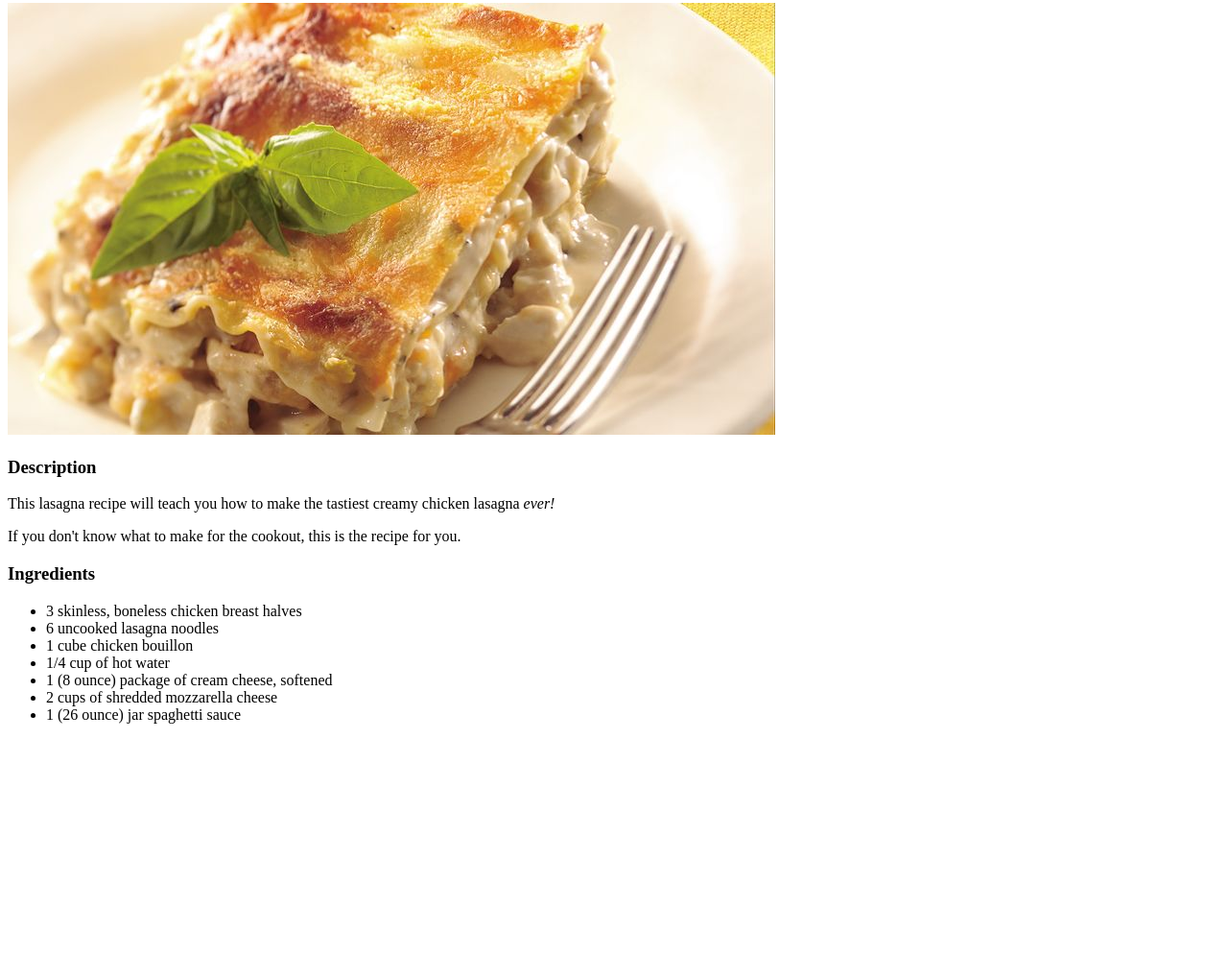
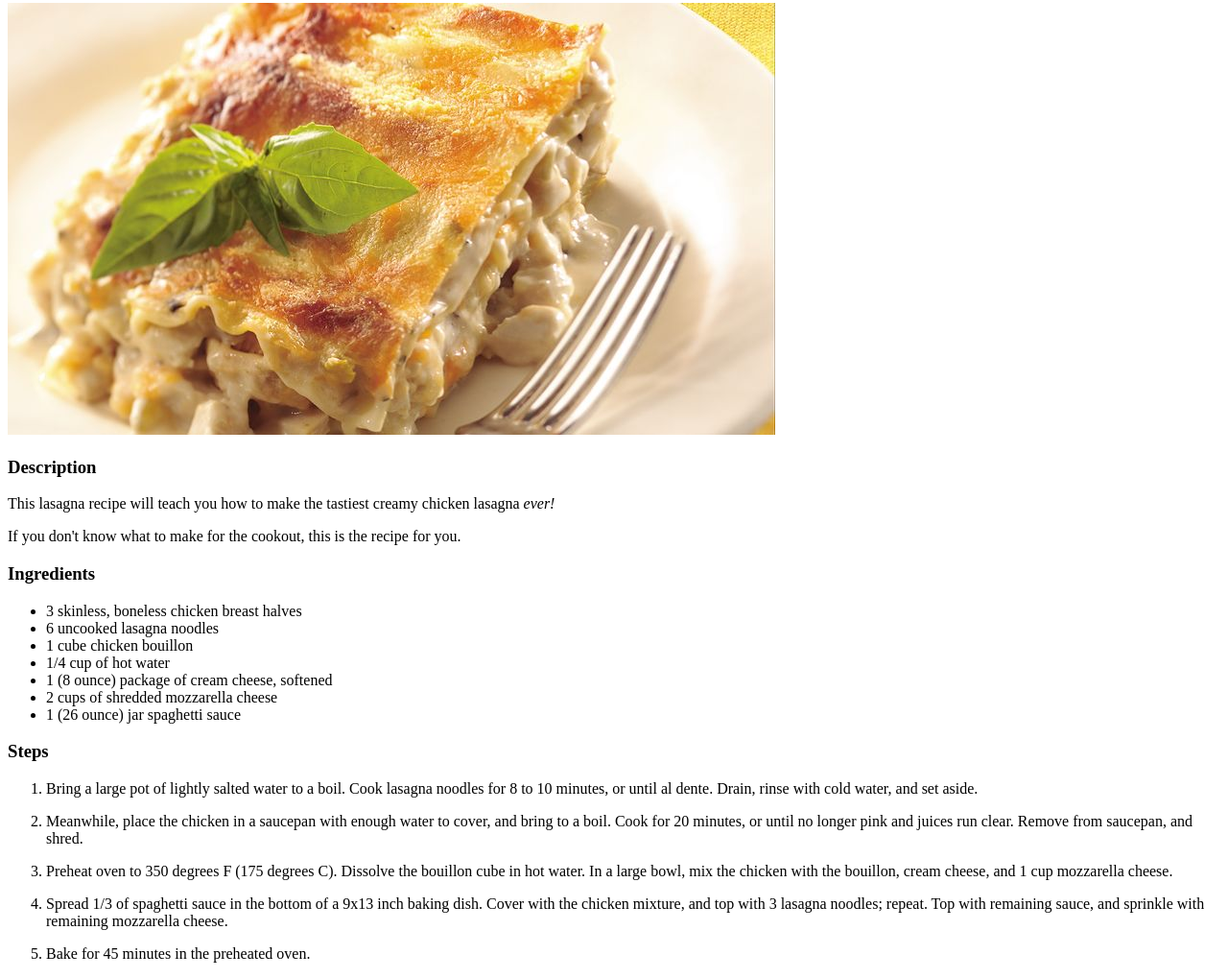
Before and after one commit to Kirash39/odin-recipes, a plain HTML site: page recipes/lasagna.html in a window 1280 px wide. Shown: the part 103-1122 px from the top of the page at 96% size. Before the commit the page ends 873 px from the top, so only its background shows below. Drawn offline with Linux system fonts and the light colour scheme.

Commit message:
Added the steps to make the lasagna

```diff
--- a/recipes/lasagna.html
+++ b/recipes/lasagna.html
@@ -26,5 +26,25 @@
        <li>1 (26 ounce) jar spaghetti sauce</li>
     </ul>
 
+    <h3>Steps</h3>
+    <ol>
+        <li><p> Bring a large pot of lightly salted water to a boil.
+            Cook lasagna noodles for 8 to 10 minutes, or until al dente. Drain, rinse with cold water,
+            and set aside.</p></li>
+
+        <li><p> Meanwhile, place the chicken in a saucepan with enough water to cover,
+            and bring to a boil. Cook for 20 minutes,
+            or until no longer pink and juices run clear. Remove from saucepan, and shred.</p></li>
+
+        <li><p>Preheat oven to 350 degrees F (175 degrees C).
+            Dissolve the bouillon cube in hot water. In a large bowl, mix the chicken with the bouillon,
+             cream cheese, and 1 cup mozzarella cheese.</p></li>
+
+        <li><p>Spread 1/3 of spaghetti sauce in the bottom of a 9x13 inch baking dish.
+            Cover with the chicken mixture, and top with 3 lasagna noodles; repeat.
+            Top with remaining sauce, and sprinkle with remaining mozzarella cheese.</p></li>
+
+        <li><p>Bake for 45 minutes in the preheated oven.</p></li>
+    </ol>
     </body>
 </html>
```
